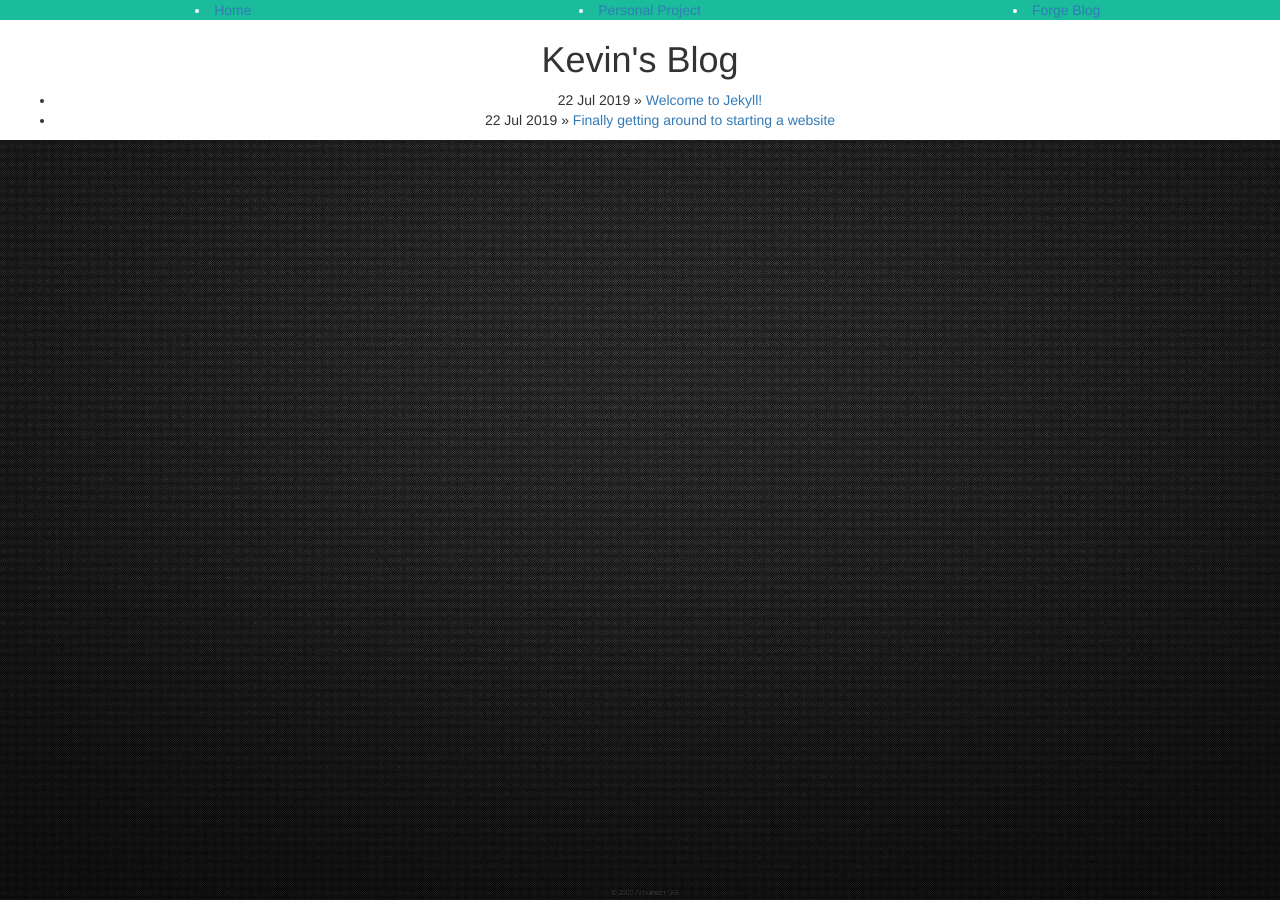
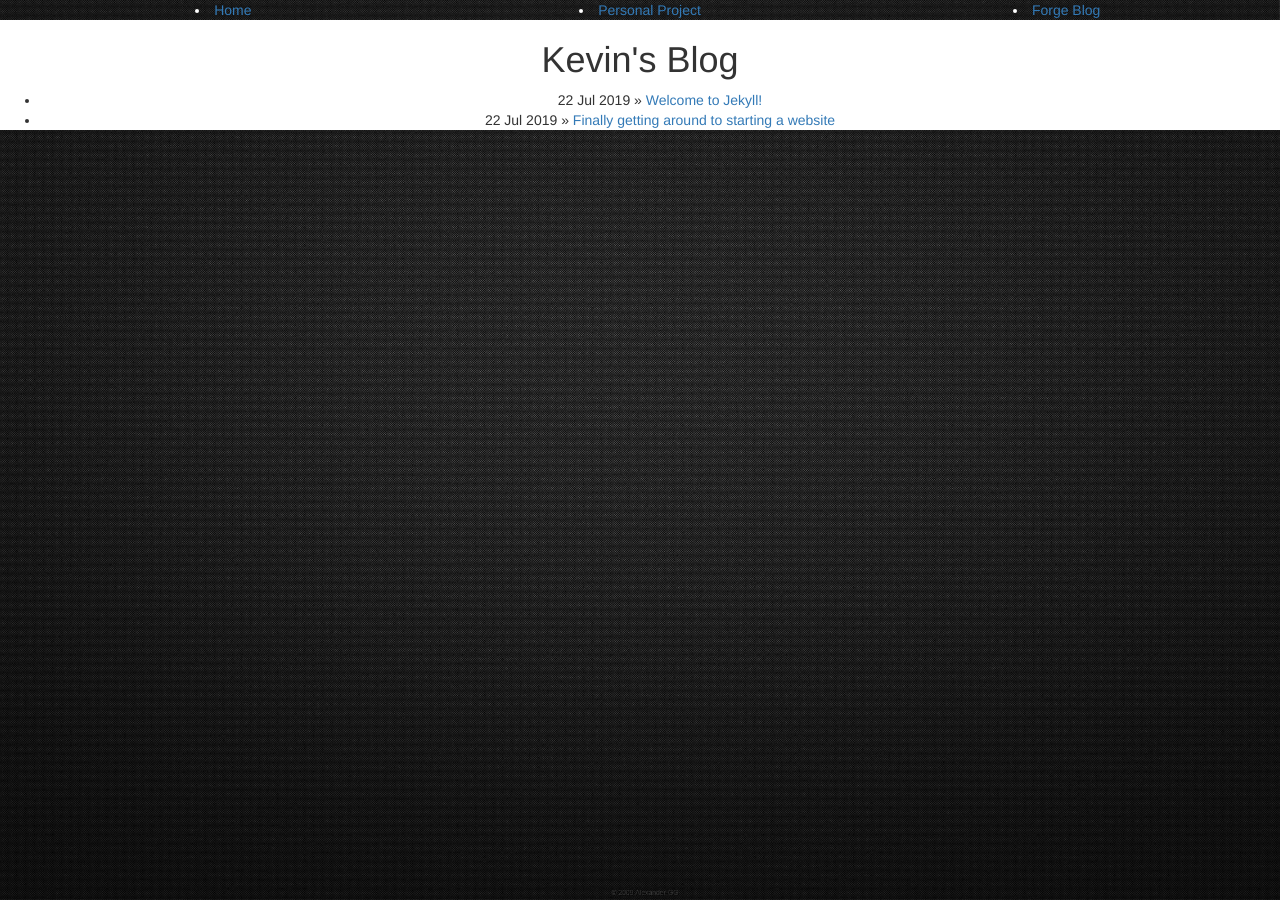
Before and after one commit to KevinGConyers/KevinGConyers.github.io, a Jekyll site: the page built from personal-blog/index.html, in a window 1280 px wide. Built offline with Jekyll 4.4.1, drawn with Linux system fonts in a browser that asks for light colours.

```diff
--- a/_layouts/personal.html
+++ b/_layouts/personal.html
@@ -10,8 +10,8 @@
   <script src="https://maxcdn.bootstrapcdn.com/bootstrap/3.4.0/js/bootstrap.min.js"></script>
 </head>
  <body>
-	 <div class="container-fluid bg-1 text-center">
-  				<div class="col-sm-4 text-center bg-1">
+	 <div class="container-fluid dark-background text-center">
+  				<div class="col-sm-4 text-center">
 				<li><a href="/">Home</a></li>
 				</div>
 				<div class="col-sm-4 text-center">
@@ -22,7 +22,7 @@
 				</div>
 
   </div>
-  <div class="container-fluid text-center">
+  <div class="contain text-center">
 	{{ content }}
   </div>
 </body>
```
